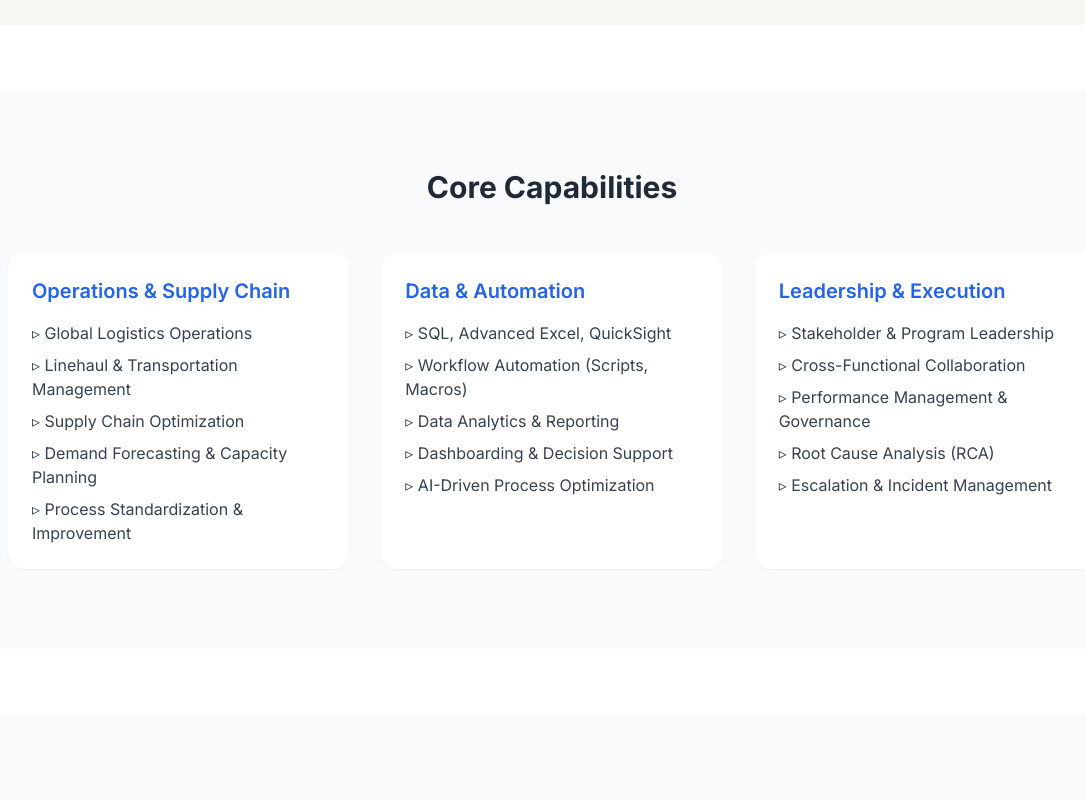
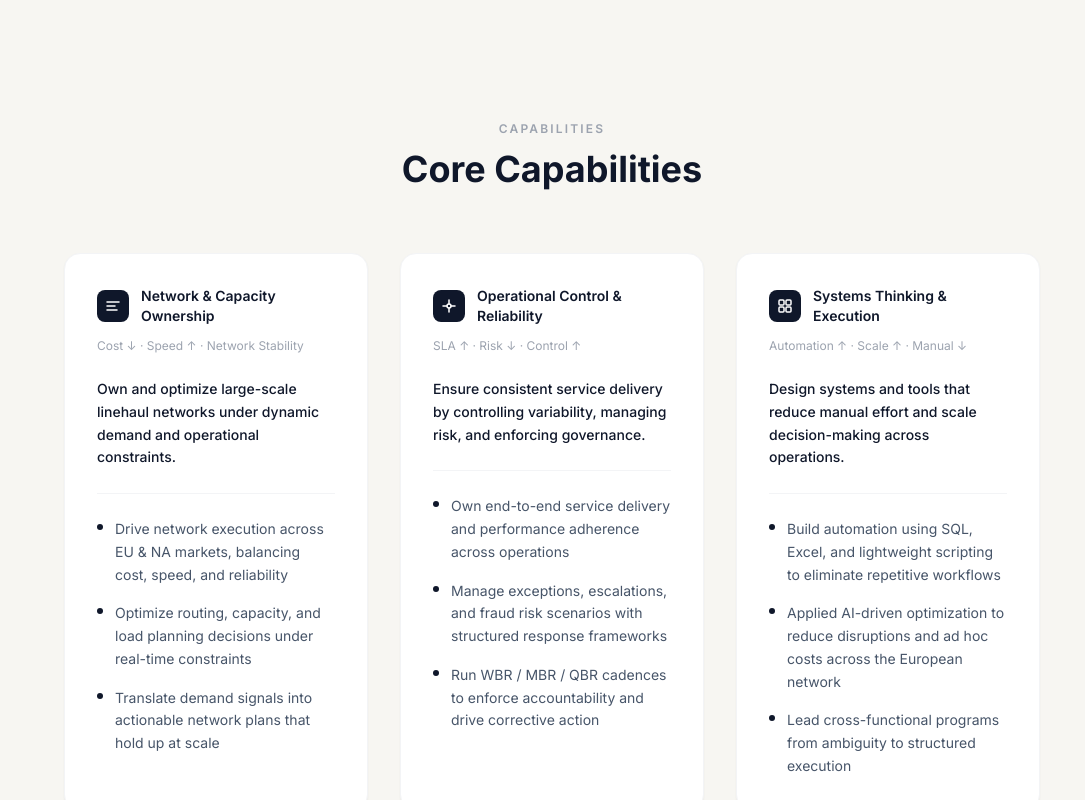
Before and after one commit to DA2793/divyansh-portfolio, a React (Vite) app: page / in a window 1280 px wide. Shown: the part 3160-3960 px from the top of the page, without its empty margins (88-1173 px from the left). Built offline with nearby package versions, Linux system fonts and the light colour scheme.

Commit message:
Update Skills

```diff
--- a/src/App.jsx
+++ b/src/App.jsx
@@ -45,11 +45,7 @@ function App() {
         <Experience />
 
         {/* SKILLS */}
-        <section className="py-16 bg-white">
-          <div className="max-w-6xl mx-auto px-4">
-            <Skills />
-          </div>
-        </section>
+        <Skills />
 
         {/* EDUCATION */}
         <section className="py-16">
--- a/src/components/Skills/Skills.jsx
+++ b/src/components/Skills/Skills.jsx
@@ -1,56 +1,112 @@
 const Skills = () => {
+  const categories = [
+    {
+      title: "Network & Capacity Ownership",
+      tagline: "Cost ↓ · Speed ↑ · Network Stability",
+      icon: (
+        <svg width="16" height="16" viewBox="0 0 16 16" fill="none">
+          <path d="M2 4h12M2 8h8M2 12h10" stroke="white" strokeWidth="1.5" strokeLinecap="round"/>
+        </svg>
+      ),
+      highlight:
+        "Own and optimize large-scale linehaul networks under dynamic demand and operational constraints.",
+      items: [
+        "Drive network execution across EU & NA markets, balancing cost, speed, and reliability",
+        "Optimize routing, capacity, and load planning decisions under real-time constraints",
+        "Translate demand signals into actionable network plans that hold up at scale",
+      ],
+    },
+    {
+      title: "Operational Control & Reliability",
+      tagline: "SLA ↑ · Risk ↓ · Control ↑",
+      icon: (
+        <svg width="16" height="16" viewBox="0 0 16 16" fill="none">
+          <path d="M8 2v4M8 10v4M2 8h4M10 8h4" stroke="white" strokeWidth="1.5" strokeLinecap="round"/>
+          <circle cx="8" cy="8" r="2" stroke="white" strokeWidth="1.5"/>
+        </svg>
+      ),
+      highlight:
+        "Ensure consistent service delivery by controlling variability, managing risk, and enforcing governance.",
+      items: [
+        "Own end-to-end service delivery and performance adherence across operations",
+        "Manage exceptions, escalations, and fraud risk scenarios with structured response frameworks",
+        "Run WBR / MBR / QBR cadences to enforce accountability and drive corrective action",
+      ],
+    },
+    {
+      title: "Systems Thinking & Execution",
+      tagline: "Automation ↑ · Scale ↑ · Manual ↓",
+      icon: (
+        <svg width="16" height="16" viewBox="0 0 16 16" fill="none">
+          <rect x="2" y="2" width="5" height="5" rx="1" stroke="white" strokeWidth="1.5"/>
+          <rect x="9" y="2" width="5" height="5" rx="1" stroke="white" strokeWidth="1.5"/>
+          <rect x="2" y="9" width="5" height="5" rx="1" stroke="white" strokeWidth="1.5"/>
+          <rect x="9" y="9" width="5" height="5" rx="1" stroke="white" strokeWidth="1.5"/>
+        </svg>
+      ),
+      highlight:
+        "Design systems and tools that reduce manual effort and scale decision-making across operations.",
+      items: [
+        "Build automation using SQL, Excel, and lightweight scripting to eliminate repetitive workflows",
+        "Applied AI-driven optimization to reduce disruptions and ad hoc costs across the European network",
+        "Lead cross-functional programs from ambiguity to structured execution",
+      ],
+    },
+  ];
+
   return (
-    <section id="skills" className="py-20 bg-gray-50">
-      <div className="max-w-6xl mx-auto px-4">
-
-        <h2 className="text-3xl font-bold text-center mb-12">
+    <section id="skills" className="py-24 bg-[#f7f6f2] text-[#0f172a]">
+      <div className="max-w-5xl mx-auto px-6">
+        {/* Header */}
+        <p className="text-xs font-semibold tracking-[0.18em] uppercase text-gray-400 text-center mb-3">
+          Capabilities
+        </p>
+        <h2 className="text-3xl md:text-4xl font-bold text-center mb-16">
           Core Capabilities
         </h2>
 
-        <div className="grid grid-cols-1 md:grid-cols-2 lg:grid-cols-3 gap-8">
+        {/* Cards */}
+        <div className="grid grid-cols-1 md:grid-cols-3 gap-8">
+          {categories.map(({ title, tagline, icon, highlight, items }) => (
+            <div
+              key={title}
+              className="bg-white rounded-2xl p-8 border border-gray-100 shadow-sm hover:shadow-xl hover:-translate-y-1 transition-all duration-300"
+            >
+              {/* Header */}
+              <div className="flex items-center gap-3 mb-3">
+                <div className="w-8 h-8 rounded-lg bg-[#0f172a] flex items-center justify-center shrink-0">
+                  {icon}
+                </div>
+                <h3 className="text-sm font-semibold text-[#0f172a]">
+                  {title}
+                </h3>
+              </div>
 
-          {/* Operations & Supply Chain */}
-          <div className="bg-white p-6 rounded-2xl shadow-sm hover:shadow-md transition">
-            <h3 className="text-xl font-semibold mb-4 text-blue-600">
-              Operations & Supply Chain
-            </h3>
-            <ul className="space-y-2 text-gray-700">
-              <li>▹ Global Logistics Operations</li>
-              <li>▹ Linehaul & Transportation Management</li>
-              <li>▹ Supply Chain Optimization</li>
-              <li>▹ Demand Forecasting & Capacity Planning</li>
-              <li>▹ Process Standardization & Improvement</li>
-            </ul>
-          </div>
+              {/* Tagline */}
+              <p className="text-xs text-gray-400 mb-6">{tagline}</p>
 
-          {/* Data & Automation */}
-          <div className="bg-white p-6 rounded-2xl shadow-sm hover:shadow-md transition">
-            <h3 className="text-xl font-semibold mb-4 text-blue-600">
-              Data & Automation
-            </h3>
-            <ul className="space-y-2 text-gray-700">
-              <li>▹ SQL, Advanced Excel, QuickSight</li>
-              <li>▹ Workflow Automation (Scripts, Macros)</li>
-              <li>▹ Data Analytics & Reporting</li>
-              <li>▹ Dashboarding & Decision Support</li>
-              <li>▹ AI-Driven Process Optimization</li>
-            </ul>
-          </div>
+              {/* Highlight */}
+              <p className="text-sm font-medium text-[#0f172a] mb-6 leading-relaxed">
+                {highlight}
+              </p>
 
-          {/* Leadership & Execution */}
-          <div className="bg-white p-6 rounded-2xl shadow-sm hover:shadow-md transition">
-            <h3 className="text-xl font-semibold mb-4 text-blue-600">
-              Leadership & Execution
-            </h3>
-            <ul className="space-y-2 text-gray-700">
-              <li>▹ Stakeholder & Program Leadership</li>
-              <li>▹ Cross-Functional Collaboration</li>
-              <li>▹ Performance Management & Governance</li>
-              <li>▹ Root Cause Analysis (RCA)</li>
-              <li>▹ Escalation & Incident Management</li>
-            </ul>
-          </div>
+              {/* Divider */}
+              <div className="h-px bg-gray-100 mb-6" />
 
+              {/* Items */}
+              <ul className="space-y-4">
+                {items.map((item) => (
+                  <li
+                    key={item}
+                    className="flex items-start gap-3 text-sm text-[#475569] leading-relaxed"
+                  >
+                    <span className="mt-1.5 w-1.5 h-1.5 rounded-full bg-[#0f172a] shrink-0" />
+                    {item}
+                  </li>
+                ))}
+              </ul>
+            </div>
+          ))}
         </div>
       </div>
     </section>
```
